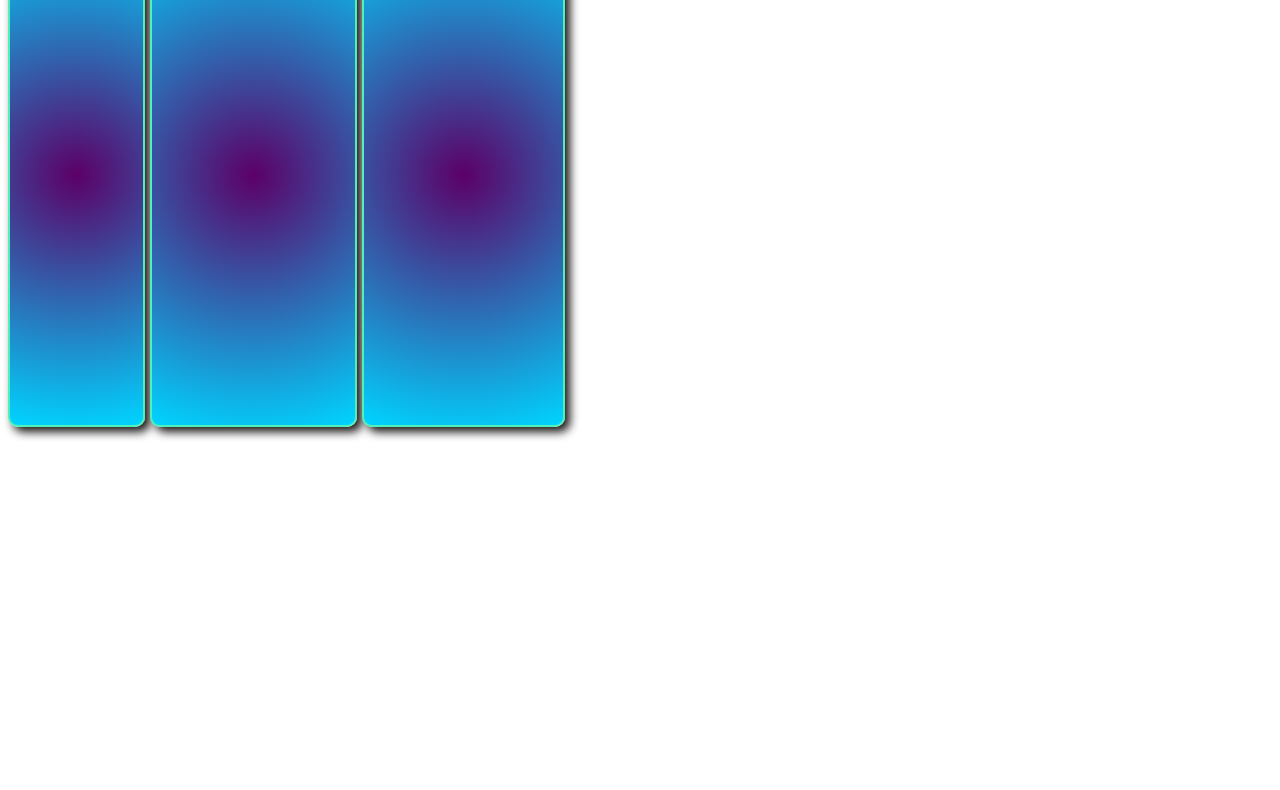
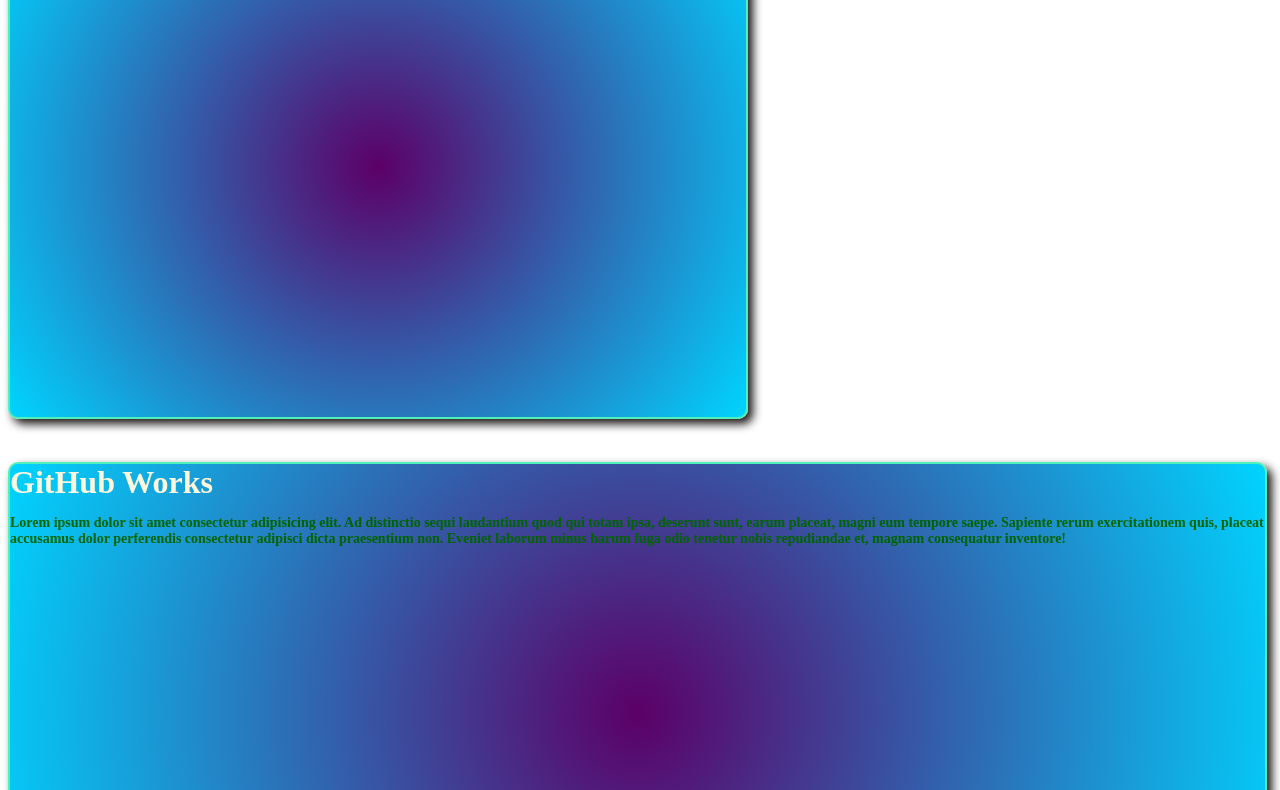
Before and after one commit to Heezol06/karo-ta-dekbona, a plain HTML site: page index.html in a window 1280 px wide. Shown: the part 661-1451 px from the top of the page. Before the commit the page ends 1110 px from the top, so only its background shows below. Drawn offline with Linux system fonts and the light colour scheme.

Commit message:
add some peragraph

```diff
--- a/index.html
+++ b/index.html
@@ -13,10 +13,16 @@
      <h1 class="one">HTML Tags
          <p class="for-html">Lorem ipsum dolor sit amet consectetur adipisicing elit. Aut omnis ut explicabo autem laboriosam aperiam dolor sit provident distinctio doloribus! Voluptatem ex nihil laborum explicabo dicta, aut aperiam corporis!</p>
      </h1>
-    <h1 class="one">CSS Styls</h1>
-    <h1 class="one">GitHub Works</h1>
-    <h1 class="one">Lorem, ipsum.</h1>
-    <p>Lorem ipsum dolor, sit amet consectetur adipisicing elit. Voluptatem omnis consequuntur doloremque sint obcaecati rerum.</p>
+    <h1 class="one">CSS Styls
+        <p class="for-html">Lorem ipsum dolor, sit amet consectetur adipisicing elit. Voluptatem omnis consequuntur doloremque sint obcaecati rerum.</p>
+    </h1>
+    <h1 class="one">GitHub Works
+         <p class="for-html">Lorem ipsum dolor sit amet consectetur adipisicing elit. Ad distinctio sequi laudantium quod qui totam ipsa, deserunt sunt, earum placeat, magni eum tempore saepe. Sapiente rerum exercitationem quis, placeat accusamus dolor perferendis consectetur adipisci dicta praesentium non. Eveniet laborum minus harum fuga odio tenetur nobis repudiandae et, magnam consequatur inventore!</p>
+    </h1>
+    <h1 class="one">Lorem, ipsum.
+        <p class="for-html">Lorem ipsum dolor, sit amet consectetur adipisicing elit. Voluptatem omnis consequuntur doloremque sint obcaecati rerum.</p>
+    </h1>
+
     </div>
 </body>
 </html>
--- a/style.css
+++ b/style.css
@@ -13,4 +13,5 @@
 }
  .for-html{
     font-size:14px;
+    color:darkgreen;
 }
```
